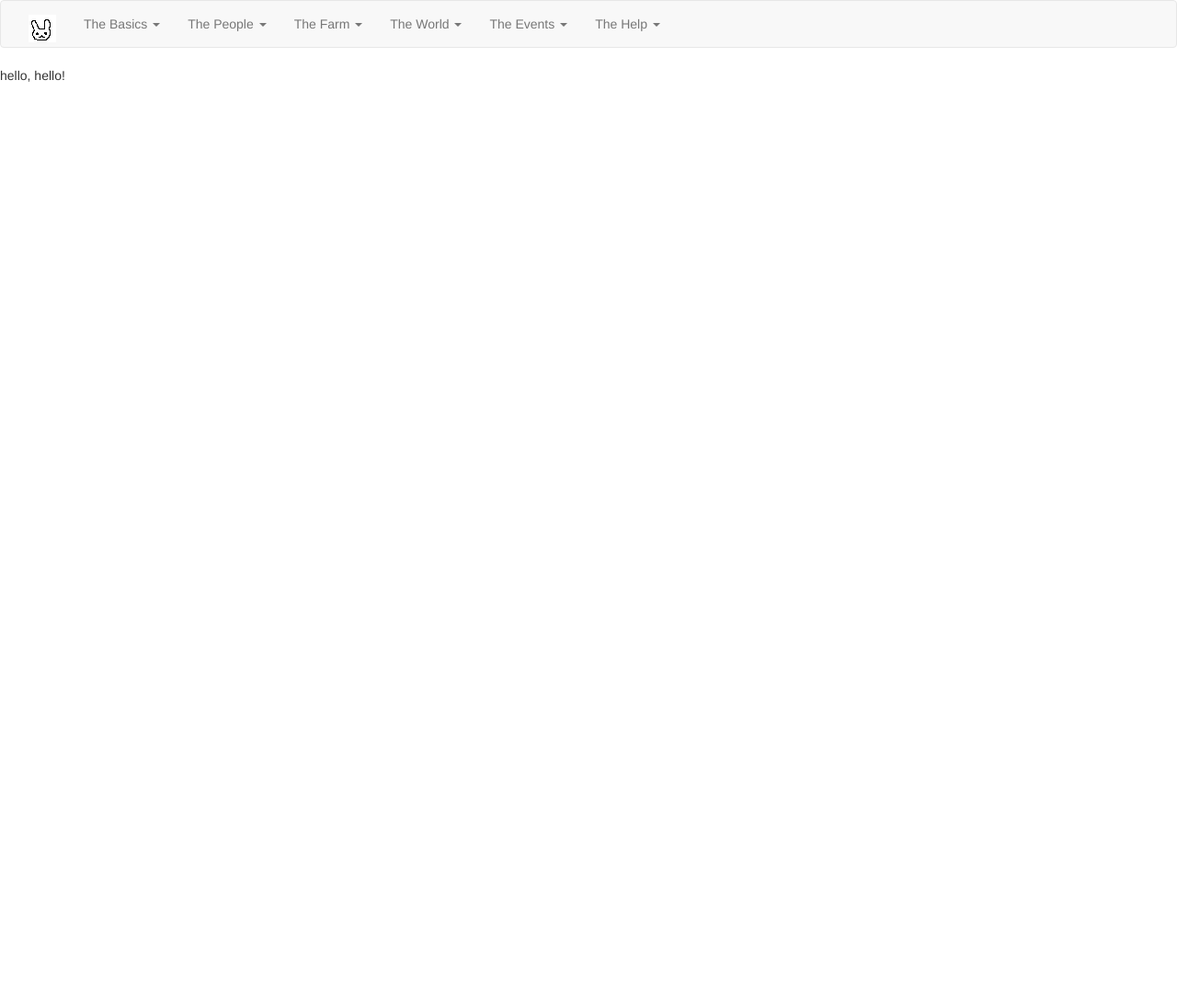
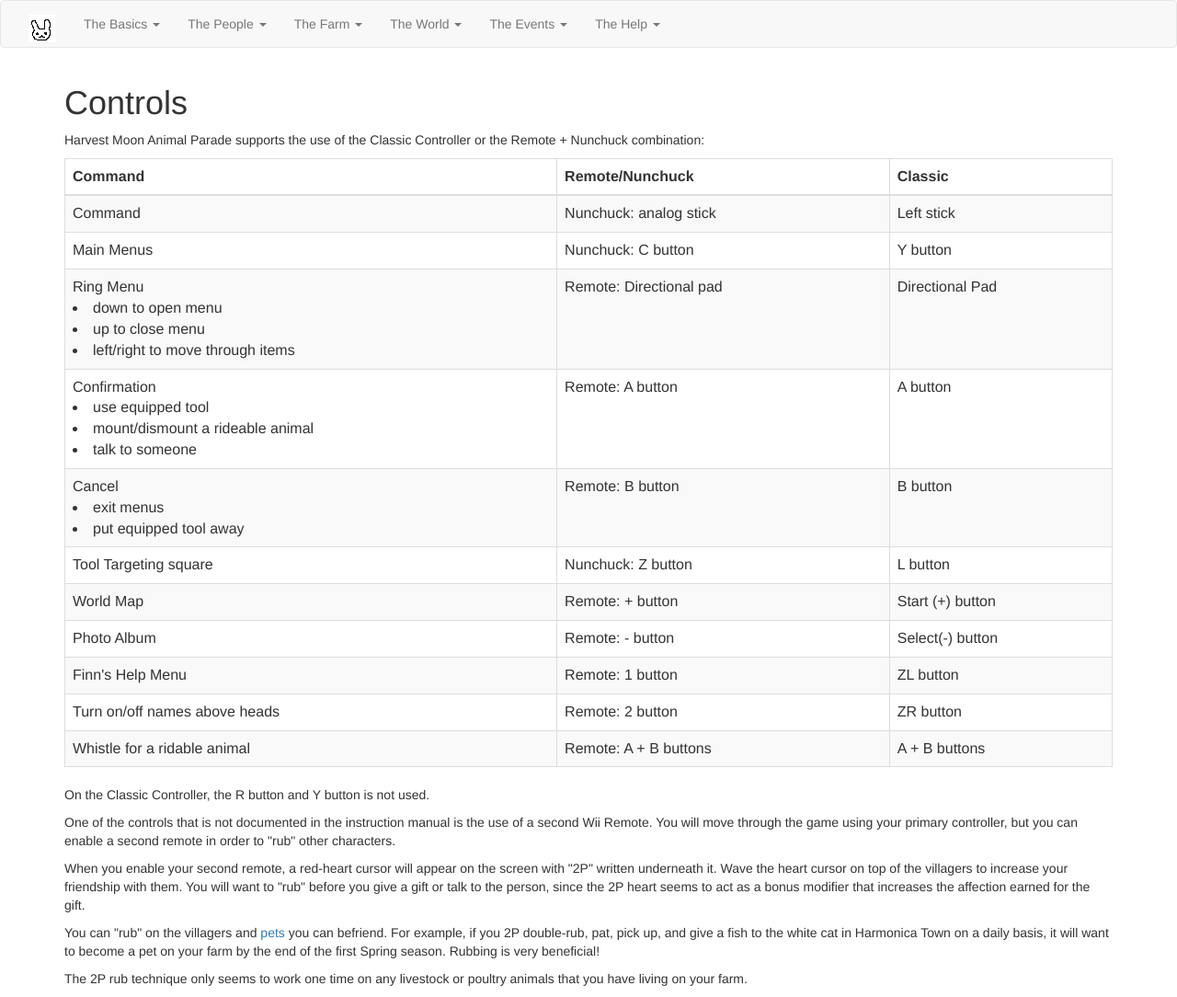
Before and after one commit to cait-b/animalparade, a PHP site: page /controls.php in a window 1280 px wide. Shown: the whole page at 92% size. Before the commit the page ends 89 px from the top, so only its background shows below. Run offline with PHP 8.4, Linux system fonts and the light colour scheme.

Commit message:
filled out controls page
will replace table with php function in future

```diff
--- a/controls.php
+++ b/controls.php
@@ -1,7 +1,108 @@
 <?php
     include("inc/header.php");
 ?>
-hello, hello!
+<div class="container">
+        <div class="row">
+            <div class="col-lg-12">
+                <h1>Controls</h1>
+                <p>
+                    Harvest Moon Animal Parade supports the use of the Classic Controller or the Remote + Nunchuck combination:
+                </p>
+                <table class="table table-striped table-bordered">
+                    <thead>
+                      <tr>
+                        <th>Command</th>
+                        <th>Remote/Nunchuck</th>
+                        <th>Classic</th>
+                      </tr>
+                    </thead>
+                    <tbody>
+                        <tr>
+                            <td>Command</td>
+                            <td>Nunchuck: analog stick</td>
+                            <td>Left stick</td>
+                        </tr>
+                        <tr>
+                            <td>Main Menus</td>
+                            <td>Nunchuck: C button</td>
+                            <td>Y button</td>
+                        </tr>
+                        <tr>
+                            <td>Ring Menu
+                                <li>down to open menu</li>
+                                <li>up to close menu</li>
+                                <li>left/right to move through items</li>
+                            </td>
+                            <td>Remote: Directional pad</td>
+                            <td>Directional Pad</td>
+                        </tr>
+                        <tr>
+                            <td>Confirmation
+                                <li>use equipped tool</li>
+                                <li>mount/dismount a rideable animal</li>
+                                <li>talk to someone</li>
+                            </td>
+                            <td>Remote: A button</td>
+                            <td>A button</td>
+                        </tr>
+                        <tr>
+                            <td>Cancel
+                                <li>exit menus</li>
+                                <li>put equipped tool away</li>
+                            </td>
+                            <td>Remote: B button</td>
+                            <td>B button</td>
+                        </tr>
+                        <tr>
+                            <td>Tool Targeting square</td>
+                            <td>Nunchuck: Z button</td>
+                            <td>L button</td>
+                        </tr>
+                        <tr>
+                            <td>World Map</td>
+                            <td>Remote: + button</td>
+                            <td>Start (+) button</td>
+                        </tr>
+                        <tr>
+                            <td>Photo Album</td>
+                            <td>Remote: - button</td>
+                            <td>Select(-) button</td>
+                        </tr>
+                        <tr>
+                            <td>Finn's Help Menu</td>
+                            <td>Remote: 1 button</td>
+                            <td>ZL button</td>
+                        </tr>
+                        <tr>
+                            <td>Turn on/off names above heads</td>
+                            <td>Remote: 2 button</td>
+                            <td>ZR button</td>
+                        </tr>
+                        <tr>
+                            <td>Whistle for a ridable animal</td>
+                            <td>Remote: A + B buttons</td>
+                            <td>A + B buttons</td>
+                        </tr>
+                    </tbody>
+                  </table>
+                <p>
+                    On the Classic Controller, the R button and Y button is not used.
+                </p>
+                <p>
+                    One of the controls that is not documented in the instruction manual is the use of a second Wii Remote. You will move through the game using your primary controller, but you can enable a second remote in order to "rub" other characters.
+                </p>
+                <p>
+                    When you enable your second remote, a red-heart cursor will appear on the screen with "2P" written underneath it. Wave the heart cursor on top of the villagers to increase your friendship with them. You will want to "rub" before you give a gift or talk to the person, since the 2P heart seems to act as a bonus modifier that increases the affection earned for the gift.
+                </p>
+                <p>
+                    You can "rub" on the villagers and <a href="pets.php">pets</a> you can befriend. For example, if you 2P double-rub, pat, pick up, and give a fish to the white cat in Harmonica Town on a daily basis, it will want to become a pet on your farm by the end of the first Spring season. Rubbing is very beneficial!
+                </p>
+                <p>
+                    The 2P rub technique only seems to work one time on any livestock or poultry animals that you have living on your farm.
+                </p>
+            </div>
+    </div>
+</div>
 <?php
     include("inc/footer.php");
 ?>
```
Also changed, not shown: README.md.
